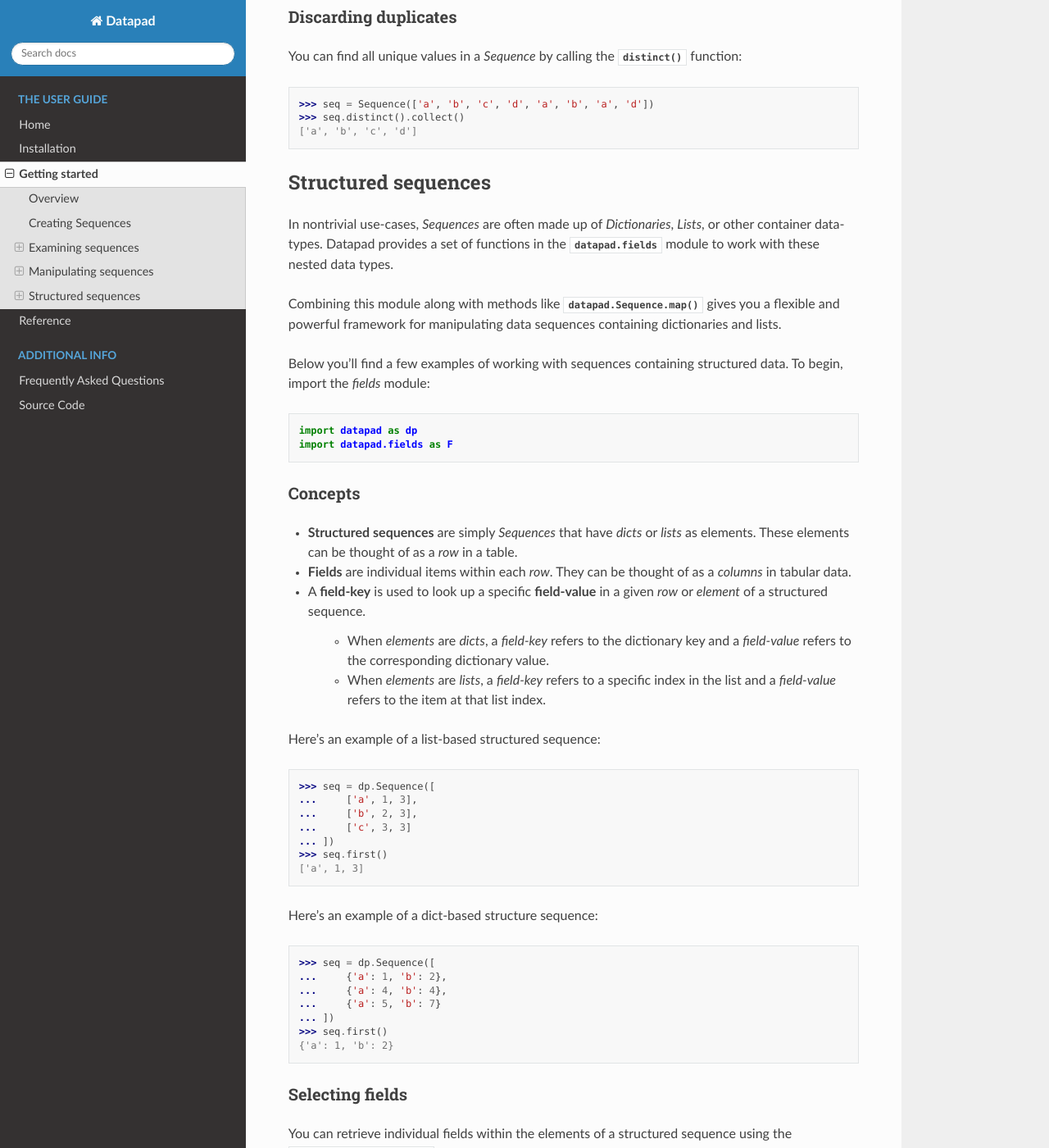
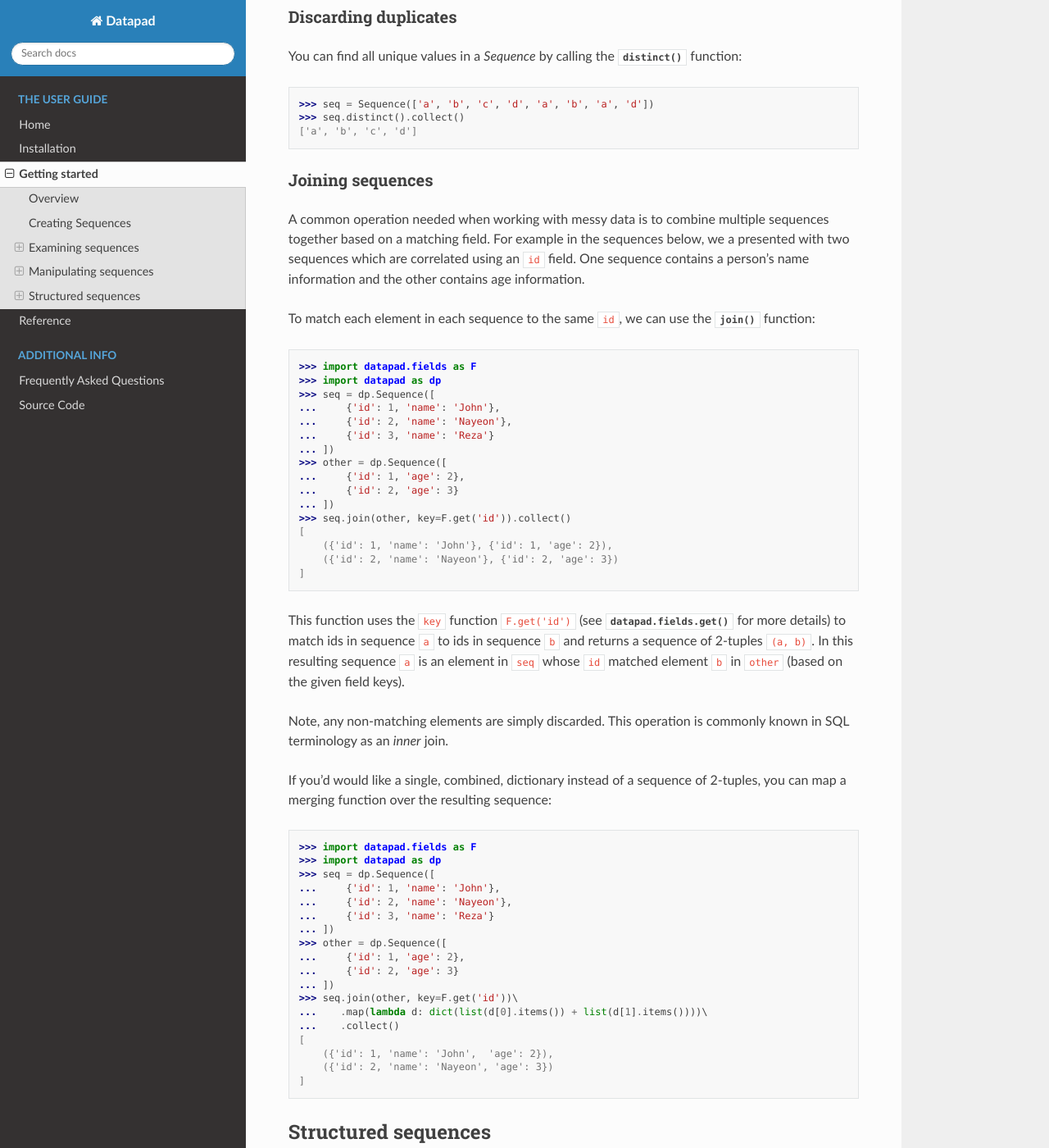
Before and after one commit to huyng/datapad, a Sphinx documentation site: the page built from docs/source/quickstart.rst, in a window 1280 px wide and 1400 px high, scrolled down 3198 px. Shown: the whole window at 82% size. Built offline with Sphinx 7.4.7 and the Read the Docs theme 2.0.0, drawn with Linux system fonts in a browser that asks for light colours.

Commit message:
added join and F.get

```diff
--- a/docs/source/quickstart.rst
+++ b/docs/source/quickstart.rst
@@ -140,6 +140,56 @@
     ['a', 'b', 'c', 'd']
 
 
+Joining sequences
+-----------------
+
+A common operation needed when working with messy data is to combine multiple sequences together based on a matching field. For example in the sequences below, we a presented with two sequences which are correlated using an ``id`` field. One sequence contains a person's name information and the other contains age information.
+
+To match each element in each sequence to the same ``id``, we can use the :func:`~datapad.Sequence.join` function::
+
+    >>> import datapad.fields as F
+    >>> import datapad as dp
+    >>> seq = dp.Sequence([
+    ...     {'id': 1, 'name': 'John'},
+    ...     {'id': 2, 'name': 'Nayeon'},
+    ...     {'id': 3, 'name': 'Reza'}
+    ... ])
+    >>> other = dp.Sequence([
+    ...     {'id': 1, 'age': 2},
+    ...     {'id': 2, 'age': 3}
+    ... ])
+    >>> seq.join(other, key=F.get('id')).collect()
+    [
+        ({'id': 1, 'name': 'John'}, {'id': 1, 'age': 2}),
+        ({'id': 2, 'name': 'Nayeon'}, {'id': 2, 'age': 3})
+    ]
+
+This function uses the ``key`` function ``F.get('id')`` (see :func:`datapad.fields.get` for more details) to match ids in sequence ``a`` to ids in sequence ``b`` and returns a sequence of 2-tuples ``(a, b)``. In this resulting sequence ``a`` is an element in ``seq`` whose ``id`` matched element ``b`` in ``other`` (based on the given field keys).
+
+Note, any non-matching elements are simply discarded. This operation is commonly known in SQL terminology as an `inner` join.
+
+If you'd would like a single, combined, dictionary instead of a sequence of 2-tuples, you can map a merging function over the resulting sequence::
+
+    >>> import datapad.fields as F
+    >>> import datapad as dp
+    >>> seq = dp.Sequence([
+    ...     {'id': 1, 'name': 'John'},
+    ...     {'id': 2, 'name': 'Nayeon'},
+    ...     {'id': 3, 'name': 'Reza'}
+    ... ])
+    >>> other = dp.Sequence([
+    ...     {'id': 1, 'age': 2},
+    ...     {'id': 2, 'age': 3}
+    ... ])
+    >>> seq.join(other, key=F.get('id'))\
+    ...    .map(lambda d: dict(list(d[0].items()) + list(d[1].items())))\
+    ...    .collect()
+    [
+        ({'id': 1, 'name': 'John',  'age': 2}),
+        ({'id': 2, 'name': 'Nayeon', 'age': 3})
+    ]
+
+
 .. _structured-sequences:
 
 Structured sequences
--- a/docs/source/reference/datapad.Sequence.rst
+++ b/docs/source/reference/datapad.Sequence.rst
@@ -26,6 +26,7 @@
       ~Sequence.first
       ~Sequence.flatmap
       ~Sequence.groupby
+      ~Sequence.join
       ~Sequence.keep_if
       ~Sequence.map
       ~Sequence.peek
--- a/docs/source/reference/datapad.fields.rst
+++ b/docs/source/reference/datapad.fields.rst
@@ -12,4 +12,5 @@
       add
       apply
       asdict
+      get
       select
```
Also changed, not shown: CHANGELOG.md (+9 -1 lines), 2 other files.
